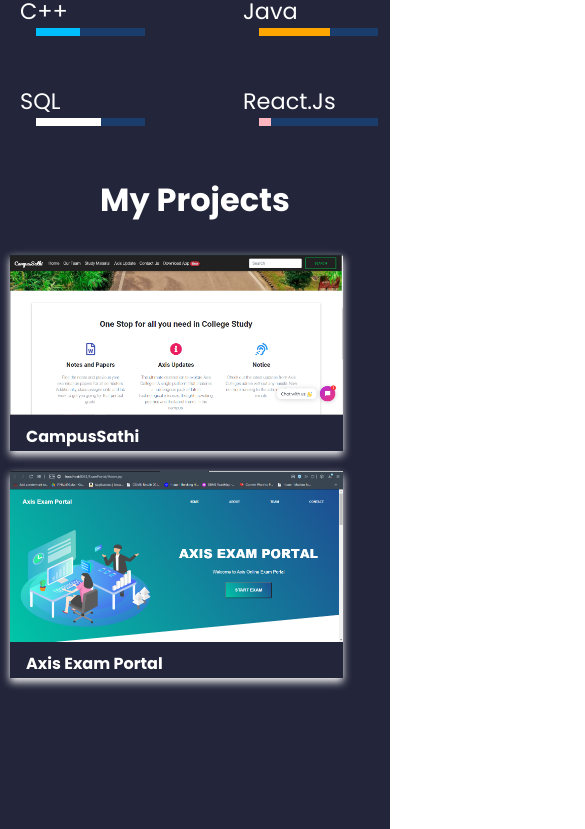
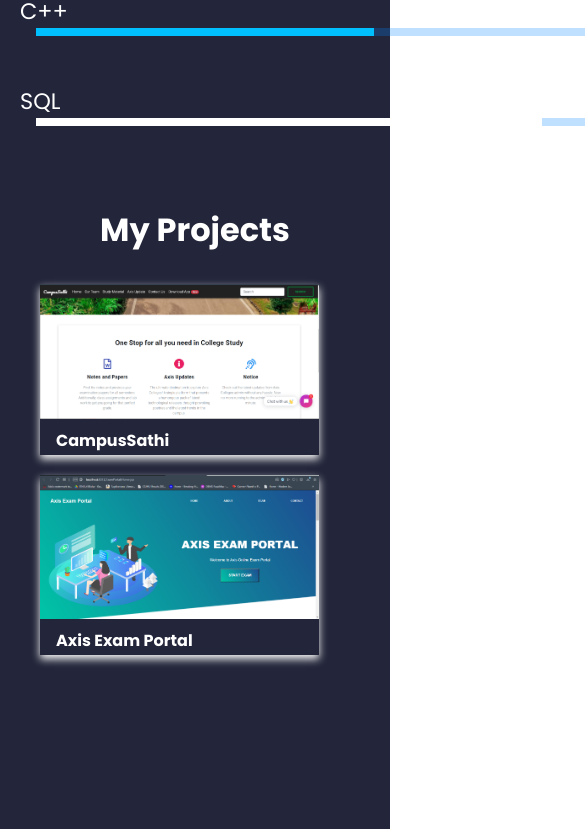
Before and after one commit to vimal143/Mukesh-Portfolio, a React (Create React App) app: page / in a window 390 px wide. Shown: the part 3440-4269 px from the top of the page, 585 px wide, since content can reach past the window. Built offline with nearby package versions, Linux system fonts and the light colour scheme.

Commit message:
CSS properties check

```diff
--- a/src/App.css
+++ b/src/App.css
@@ -319,6 +319,7 @@
 .contactSection p {
   color: #fff;
   font-size: 14px;
+  text-align: center;
   margin-bottom: 20px;
 }
 .contactSection h5{
@@ -472,11 +473,21 @@
     left: 0;
 }
 
+@media (max-width: 600px){
+  .progress{
+    width: 100vh;
+
+
+  }
+}
+
 
 /* Prjects */
 
 .project-section{
  background-color: #23263a;
+ padding: 30px;
+ align-items: center;
 
 }
 .section-title{
@@ -486,8 +497,10 @@
 
 }
 .card {
+  align-items: center;
   box-shadow: 0 4px 8px 0 rgba(255, 255, 255, 0.966);
   transition: 0.3s;
+
   width: 90%;
 }
 .card .image{
@@ -501,6 +514,7 @@
 }
 
 .container {
+
   padding: 2px 16px;
   color: #fff;
 
```
